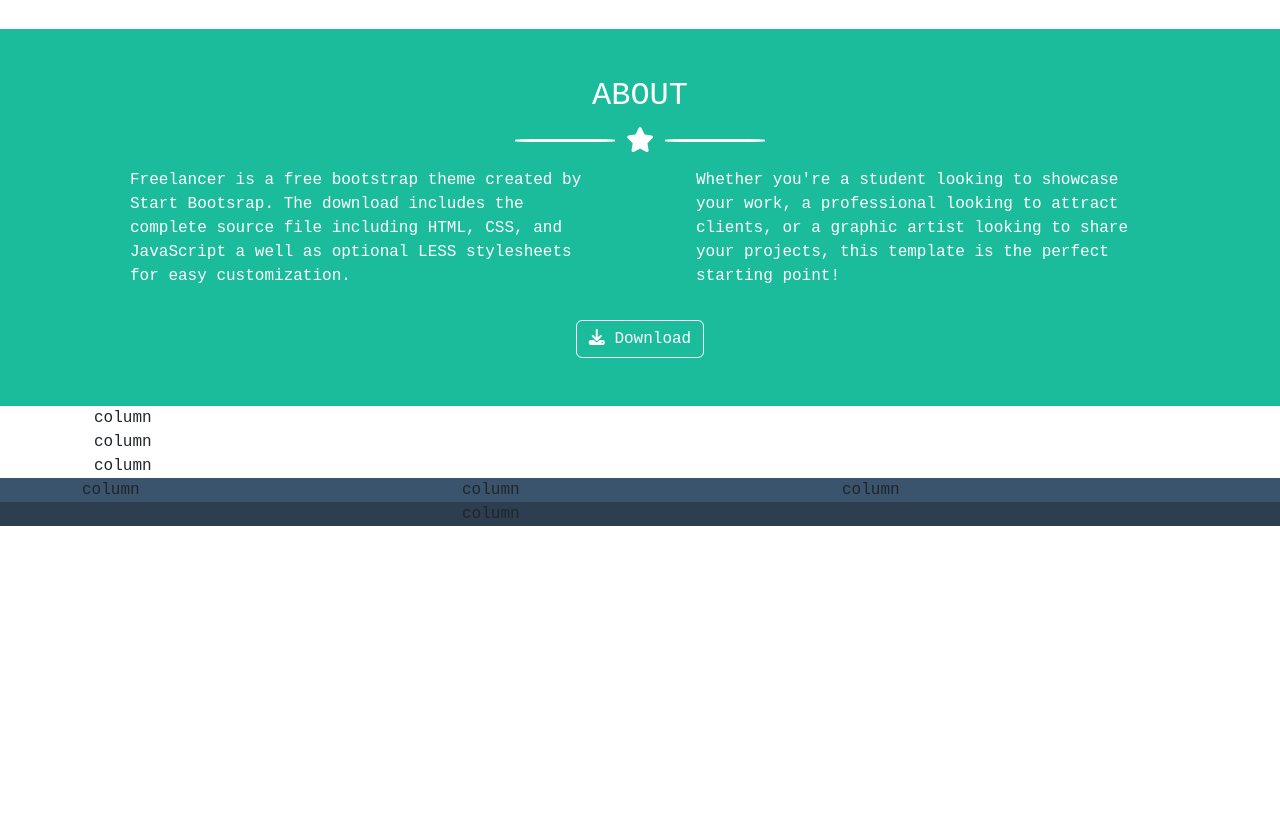
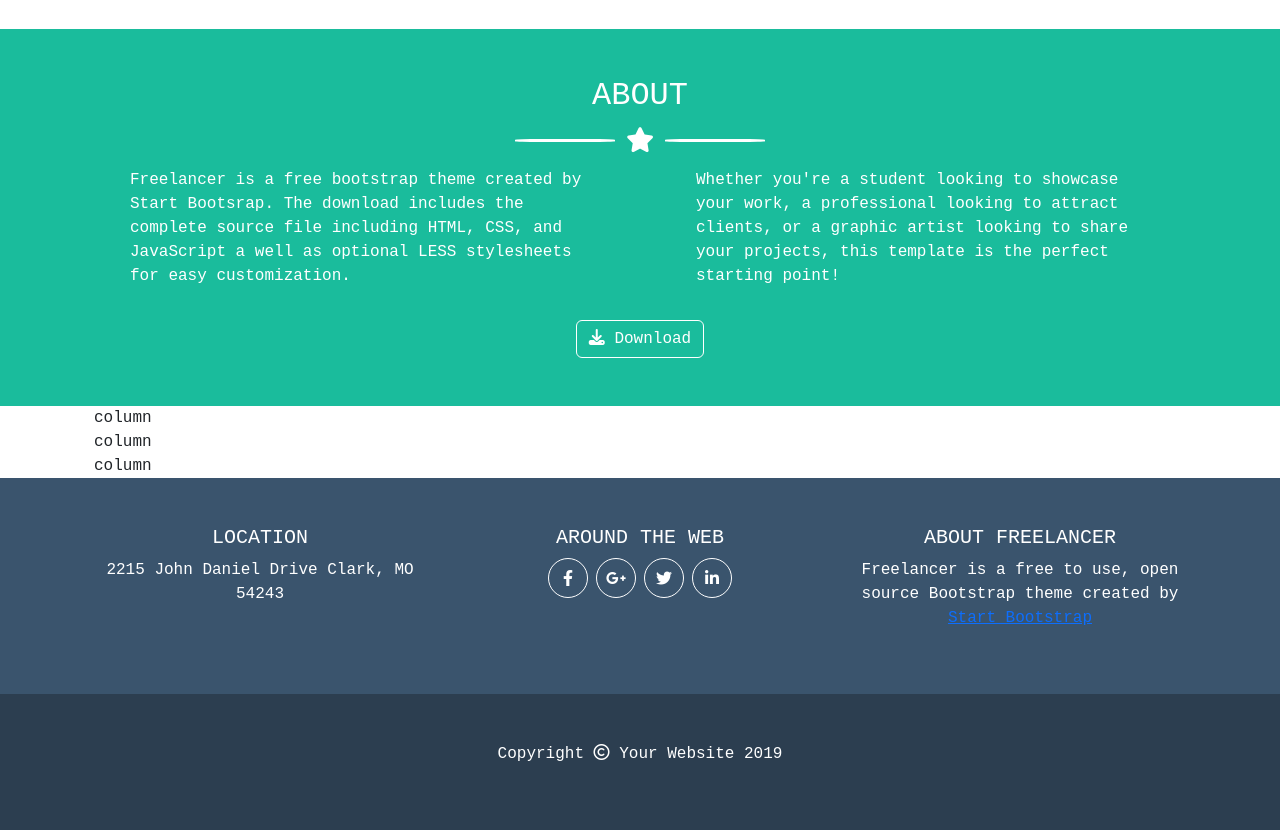
Before and after one commit to Mark-dev30/html-css-bootstrap-freelancer, a plain HTML site: page index.html in a window 1280 px wide. Shown: the part 1250-2080 px from the top of the page. Before the commit the page ends 1776 px from the top, so only its background shows below. Drawn offline with nearby package versions, Linux system fonts and the light colour scheme; a web font is replaced by a local one.

Commit message:
info and footer done

```diff
--- a/css/style.css
+++ b/css/style.css
@@ -89,4 +89,11 @@
 /* INFORMATION / ICON SOCIAL */
 
 
+
+.icon-social div{
+    width: 40px;
+    height: 40px;
+    border: 1px solid white;
+}
+
 /* FOOTER */
--- a/index.html
+++ b/index.html
@@ -201,32 +201,41 @@
             </div>
             <!-- INFORMATION / ICON SOCIAL -->
             <div class="container-fluid background-blue">
-                <div class="row align-items-center height">
+                <div class="row align-items-center ">
                   <div class="col">
                     <div class="container">
-                        <div class="row  justify-content-center">
-                            <div class="col-12 col-md-4">
-                                column
+                        <div class="row justify-content-center my-4">
+                            <div class="col-12 col-md-4 my-4">
+                                <div class="content text-white text-center">
+                                    <h5>LOCATION</h5>
+                                    <p>2215 John Daniel Drive Clark, MO 54243</p>
+                                </div>
                             </div>
-                            <div class="col-12 col-md-4">
-                                column
+                            <div class="col-12 col-md-4 my-4">
+                                <div class="content  text-white text-center ">
+                                    <h5>AROUND THE WEB</h5>
+                                    <div class="icon-social d-flex justify-content-center ">
+                                        <div class="d-flex align-items-center justify-content-center rounded-circle">
+                                            <i class="fa-brands fa-facebook-f"></i>
+                                        </div>
+                                        <div class="d-flex align-items-center justify-content-center rounded-circle mx-2">
+                                            <i class="fa-brands fa-google-plus-g"></i>
+                                        </div>
+                                        <div class="d-flex align-items-center justify-content-center rounded-circle ">
+                                            <i class="fa-brands fa-twitter"></i>
+                                        </div>
+                                        <div class="d-flex align-items-center justify-content-center rounded-circle ms-2">
+                                            <i class="fa-brands fa-linkedin-in"></i>
+                                        </div>
+                                    </div>
+                                </div>
                             </div>
-                            <div class="col-12 col-md-4">
-                                column
-                            </div>
-                        </div>
-                    </div>
-                  </div>
-                </div>
-            </div>
-            <!-- footer -->
-            <div class="container-fluid background-black">
-                <div class="row align-items-center height">
-                  <div class="col">
-                    <div class="container">
-                        <div class="row  justify-content-center">
-                            <div class="col-12 col-md-4">
-                                column
+                            <div class="col-12 col-md-4 my-4">
+                                <div class="content text-white text-center">
+                                    <h5>ABOUT FREELANCER</h5>
+                                    <p>Freelancer is a free to use, open source Bootstrap theme created by <a href="#">Start Bootstrap</a></p>
+
+                                </div>
                             </div>
                         </div>
                     </div>
@@ -234,5 +243,21 @@
                 </div>
             </div>
         </main>
+            <!-- footer -->
+        <footer>
+            <div class="container-fluid background-black">
+                <div class="row align-items-center height">
+                  <div class="col">
+                    <div class="container">
+                        <div class="row  justify-content-center">
+                            <div class="col-12 text-white text-center py-5">
+                                <p>Copyright <i class="fa-regular fa-copyright"></i> Your Website 2019</p>
+                            </div>
+                        </div>
+                    </div>
+                  </div>
+                </div>
+            </div>
+        </footer>
     </body>
 </html>
```
